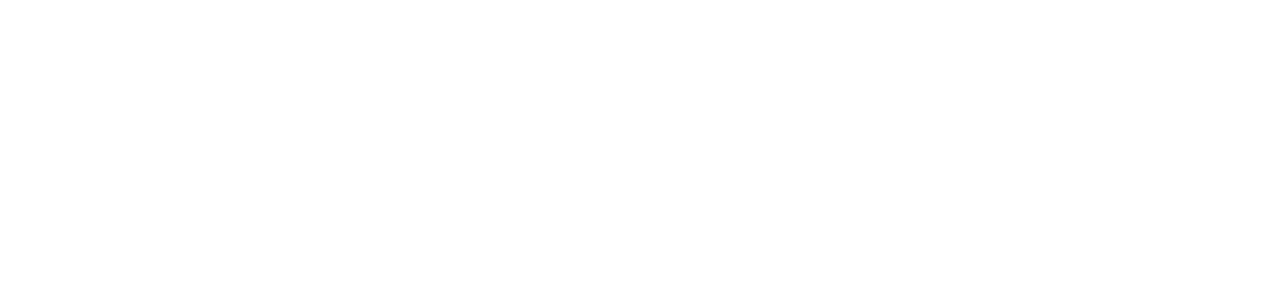
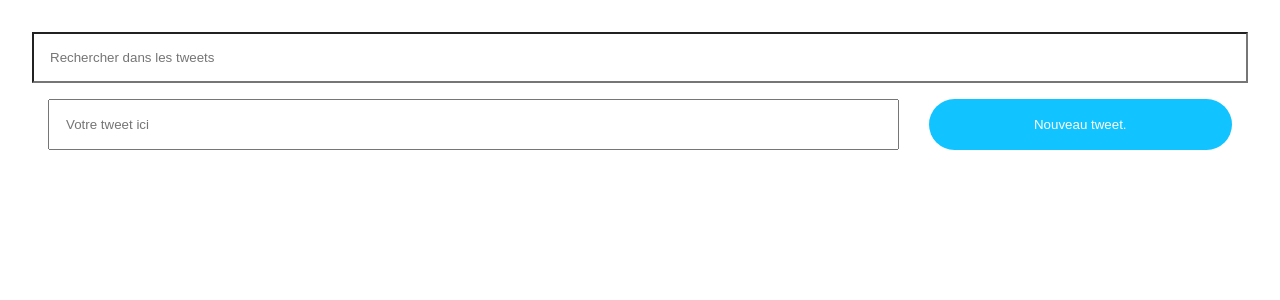
Before and after one commit to roddone/l3sdn-td1, a Vue app: page / in a window 1280 px wide. Shown: the top 300 px of the page. Built offline with nearby package versions, Linux system fonts and the light colour scheme.

Commit message:
Sacha Duvivier Tweeter

```diff
--- a/src/App.vue
+++ b/src/App.vue
@@ -1,9 +1,39 @@
 <script setup>
+import { ref, onMounted } from 'vue';
+import AddTweet from './components/AddTweet.vue';
+import TweetList from './components/TweetList.vue';
+import SearchPosts from './components/SearchPosts.vue';
+
+const post = ref({ content: 'toto', date: '', userId: '' });
+const search = ref('');
+const posts = ref([]);
+
+const addPost = (content) => {
+    const newPost = { ...post.value, content, date: new Date().toISOString(), userId: '123' };
+    posts.value.push(newPost);
+    savePostsToLocalStorage();
+};
+
+const savePostsToLocalStorage = () => {
+    localStorage.setItem('posts', JSON.stringify(posts.value));
+};
+
+const getPostsFromLocalStorage = () => {
+    const storedPosts = localStorage.getItem('posts');
+    if (storedPosts) {
+        posts.value = JSON.parse(storedPosts);
+    }
+};
+
+onMounted(() => {
+    getPostsFromLocalStorage();
+});
 </script>
 
 <template>
-
+    <div style="margin: 2rem;">
+        <SearchPosts v-model="search" />
+        <AddTweet @add-post="addPost" />
+        <TweetList :posts="posts" :search="search" />
+    </div>
 </template>
-
-<style scoped>
-</style>
--- a/src/assets/base.css
+++ b/src/assets/base.css
@@ -84,3 +84,11 @@
   -webkit-font-smoothing: antialiased;
   -moz-osx-font-smoothing: grayscale;
 }
+
+
+ul,
+li {
+  margin: 0;
+  padding: 0;
+  list-style: none;
+}
--- a/src/assets/main.css
+++ b/src/assets/main.css
@@ -1,35 +1 @@
 @import './base.css';
-
-#app {
-  max-width: 1280px;
-  margin: 0 auto;
-  padding: 2rem;
-  font-weight: normal;
-}
-
-a,
-.green {
-  text-decoration: none;
-  color: hsla(160, 100%, 37%, 1);
-  transition: 0.4s;
-  padding: 3px;
-}
-
-@media (hover: hover) {
-  a:hover {
-    background-color: hsla(160, 100%, 37%, 0.2);
-  }
-}
-
-@media (min-width: 1024px) {
-  body {
-    display: flex;
-    place-items: center;
-  }
-
-  #app {
-    display: grid;
-    grid-template-columns: 1fr 1fr;
-    padding: 0 2rem;
-  }
-}
--- /dev/null
+++ b/src/components/AddTweet.vue
@@ -0,0 +1,22 @@
+<template>
+    <div style="top: 40px; left: 0; padding: 1rem; width: 100%; display: flex; gap:30px;">
+      <input v-model="postContent" @keydown.enter="addPost" style="flex: 3; padding: 1rem;" placeholder="Votre tweet ici" />
+      <button @click="addPost" style="flex: 1; padding: 1rem; color:white; border-radius: 30px; background: rgb(17, 195, 255); outline: 0; border: 0; cursor:pointer;">Nouveau tweet.</button>
+    </div>
+  </template>
+
+  <script setup>
+  import { ref, defineProps, defineEmits } from 'vue';
+
+  const { posts, search } = defineProps(['posts', 'search']);
+  const emit = defineEmits();
+
+  const postContent = ref('');
+
+  const addPost = () => {
+    if (postContent.value.trim() !== '') {
+      emit('add-post', postContent.value);
+      postContent.value = '';
+    }
+  };
+  </script>
--- /dev/null
+++ b/src/components/SearchPosts.vue
@@ -0,0 +1,11 @@
+<template>
+    <input
+        style="top: 0; left: 0; background: white; color: black; padding: 1rem; width: 100%;"
+        v-model="search"
+        placeholder="Rechercher dans les tweets"
+    />
+</template>
+
+<script setup>
+    let search = '';
+</script>
--- /dev/null
+++ b/src/components/Tweet.vue
@@ -0,0 +1,43 @@
+<template>
+  <div style="border-top: 1px solid lightgray; flex:1; padding: 1rem;">
+    <img src="https://i.pravatar.cc/300" style="width: 50px;" alt="placeholder" />
+    <div>
+      <div>{{ toto.post.content }}</div>
+      <div>@{{ toto.post.userId }}</div>
+      <div>{{ diff }}</div>
+    </div>
+  </div>
+</template>
+
+<script setup>
+import { defineProps, computed, ref, watch } from 'vue';
+const now = ref(new Date());
+
+const toto = defineProps({
+  post: {
+    type: Object,
+    required: true,
+  },
+});
+
+const diff = computed(() => {
+  if (!toto.post.date) return '';
+  const postDate = new Date(toto.post.date);
+  const diff = now.value - postDate;
+  const seconds = Math.floor(diff / 1000);
+  const minutes = Math.floor(seconds / 60);
+  const hours = Math.floor(minutes / 60);
+  const days = Math.floor(hours / 24);
+  if (days > 0) return `${days} jours`;
+  if (hours > 0) return `${hours} heures`;
+  if (minutes > 0) return `${minutes} minutes`;
+  return `${seconds} secondes`;
+});
+watch(now, () => {
+  diff.value;
+});
+
+setInterval(() => {
+  now.value = new Date();
+}, 1000);
+</script>
--- /dev/null
+++ b/src/components/TweetList.vue
@@ -0,0 +1,20 @@
+<template>
+  <ul>
+    <li v-for="post in filteredPosts" :key="post.date" style="flex: 1; padding: .5rem;">
+      <Tweet :post="post" />
+    </li>
+  </ul>
+</template>
+
+<script setup>
+import { computed, defineProps } from 'vue';
+import Tweet from './Tweet.vue';
+const props = defineProps(['posts', 'search']);
+const filteredPosts = computed(() =>
+  props.posts
+    .filter(post =>
+      post.content.toLowerCase().includes(props.search.toLowerCase())
+    )
+    .sort((a, b) => new Date(b.date) - new Date(a.date))
+);
+</script>
```
